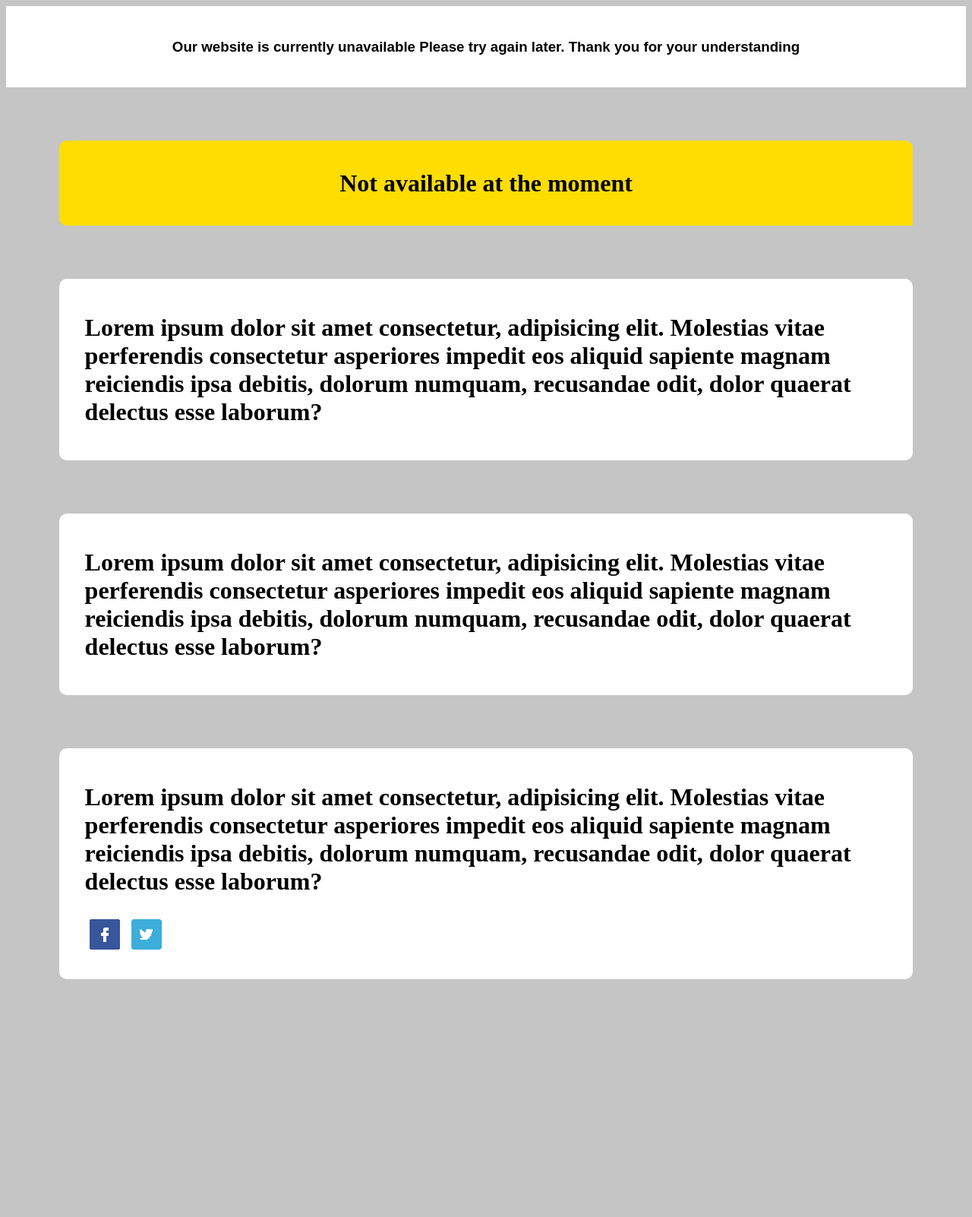
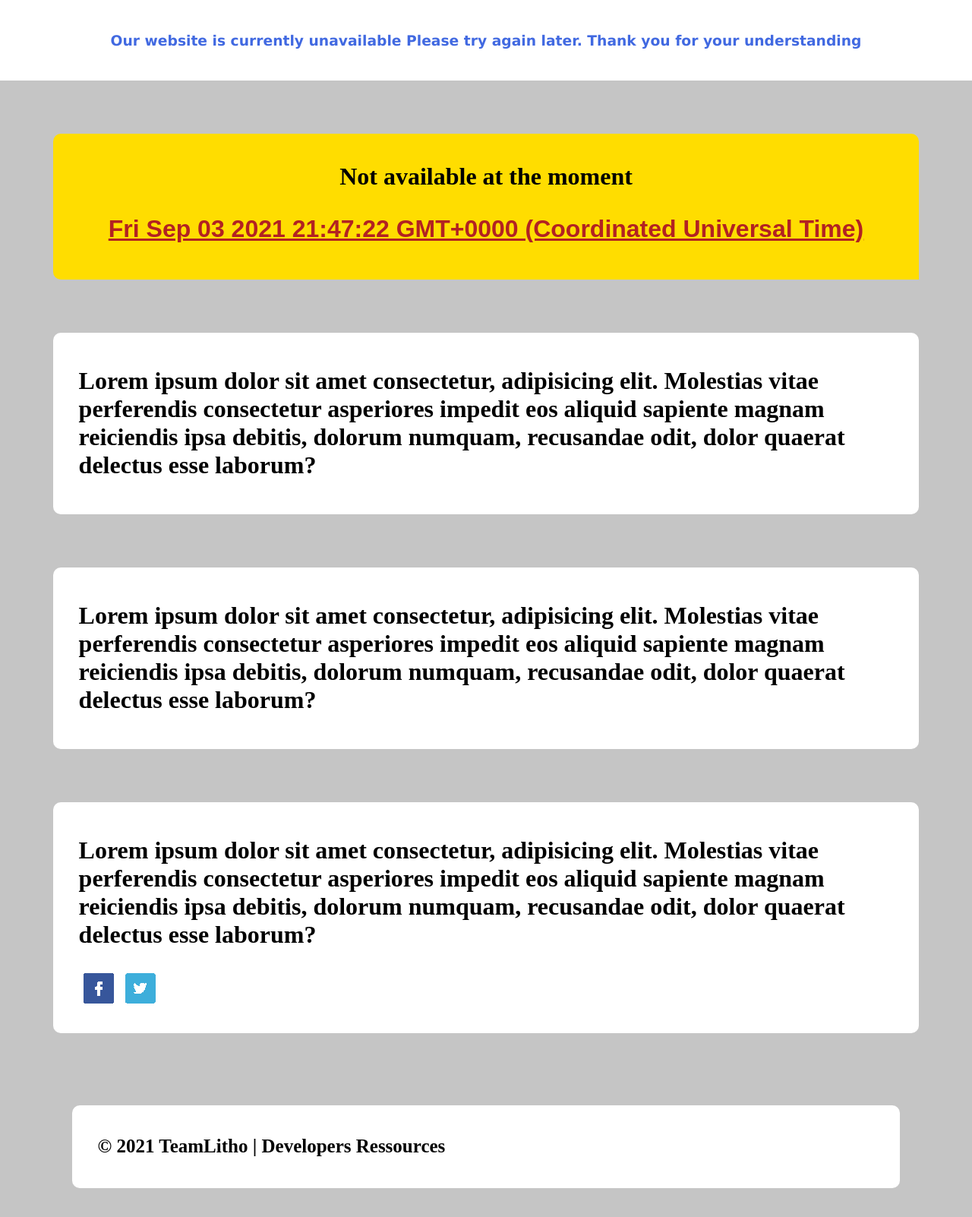
Before and after one commit to drjoeycadieux/Site---Not-Available-, a plain HTML site: page index.html in a window 1280 px wide. Shown: the whole page at 76% size. Before the commit the page ends 1359 px from the top, so only its background shows below. Drawn offline with Linux system fonts and the light colour scheme.

Commit message:
deploy to github some new code!

```diff
--- a/index.html
+++ b/index.html
@@ -15,7 +15,7 @@
 
 	<div id="jaune">
 		<img src="/assets/alerts1.png" alt="" srcset="">
-		<h1>Not available at the moment</h1>
+		<h1>Not available at the moment <p id="datetime"></p> </h1>
 	</div>
 	<div class="contenu22">
 		<h1>Lorem ipsum dolor sit amet consectetur, adipisicing elit. Molestias vitae perferendis consectetur asperiores impedit
@@ -36,7 +36,7 @@
 
 
 	<div class="footer">
-		<h1></h1>
+		<h1> &copy; 2021 TeamLitho | Developers Ressources </h1>
 	</div>
 
 	<script src="script.js">
--- a/script.js
+++ b/script.js
@@ -0,0 +1,2 @@
+const datetime = new Date();
+document.getElementById("datetime").innerHTML = datetime;
--- a/style.css
+++ b/style.css
@@ -1,5 +1,7 @@
 body {
 	 background-color: rgb(197, 197, 197);
+	 padding: 0;
+	 margin: 0;
 }
 #jaune > img {
   height:auto;
@@ -11,7 +13,8 @@ header {
 }
 header > h3 {
 	text-align: center;
-	font-family: Arial, Helvetica, sans-serif;
+	color: royalblue;
+	font-family: Verdana, Geneva, Tahoma, sans-serif;
 }
 #jaune {
 	background-color: #ffdd00;
@@ -41,3 +44,19 @@ header > h3 {
 	margin: 70px;
 	border-radius: 10px 10px;
 }
+.footer {
+	background-color: white;
+	padding: 1.5em 2.1em;
+	vertical-align: center;
+	margin: 95px;
+	border-radius: 10px 10px;
+}
+.footer > h1 {
+	color: black;
+	font-size: 25px;
+}
+p#datetime {
+	color: firebrick;
+	font-family: Arial, Helvetica, sans-serif;
+	text-decoration: underline;
+}
```
